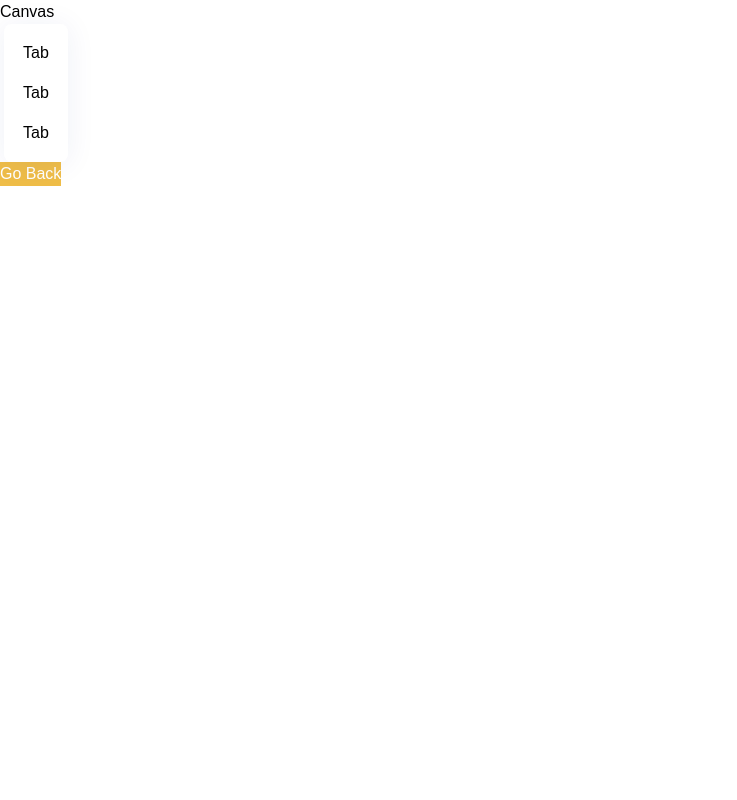
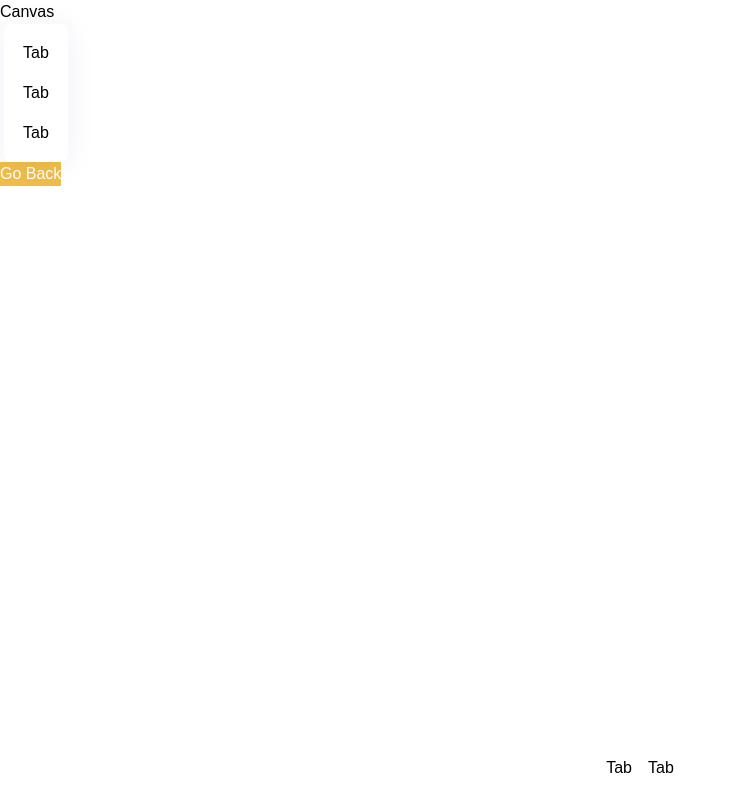
Before and after one commit to oscarnunez1/customAIze, a React (Vite) app in the folder client/: page / in a window 1280 px wide. Both pictures are taken after a click on the button "Customize It". Shown: the whole page, without its empty margins (0-737 px from the left). Built offline with nearby package versions, Linux system fonts and the light colour scheme; a web font is replaced by a local one.

Commit message:
add lower tab to customize page

```diff
--- a/client/src/pages/Customizer.jsx
+++ b/client/src/pages/Customizer.jsx
@@ -45,8 +45,21 @@ const Customizer = () => {
                 handleClick={() => state.intro = true}
                 customStyles='w-fit px-4 py-2.5 font-bold text-sm'
               />
-
-            </motion.div>
+          </motion.div>
+          <motion.div
+            className='filtertabs-container'
+            {...slideAnimation('up')}
+          >
+            {FilterTabs.map((tab) => (
+              <Tab
+                key={tab.name}
+                tab={tab}
+                isFilterTab
+                isActiveTab=''
+                handleClick={() => {}}
+              />
+            ))}
+          </motion.div>
         </>
       )}
     </AnimatePresence>
```
